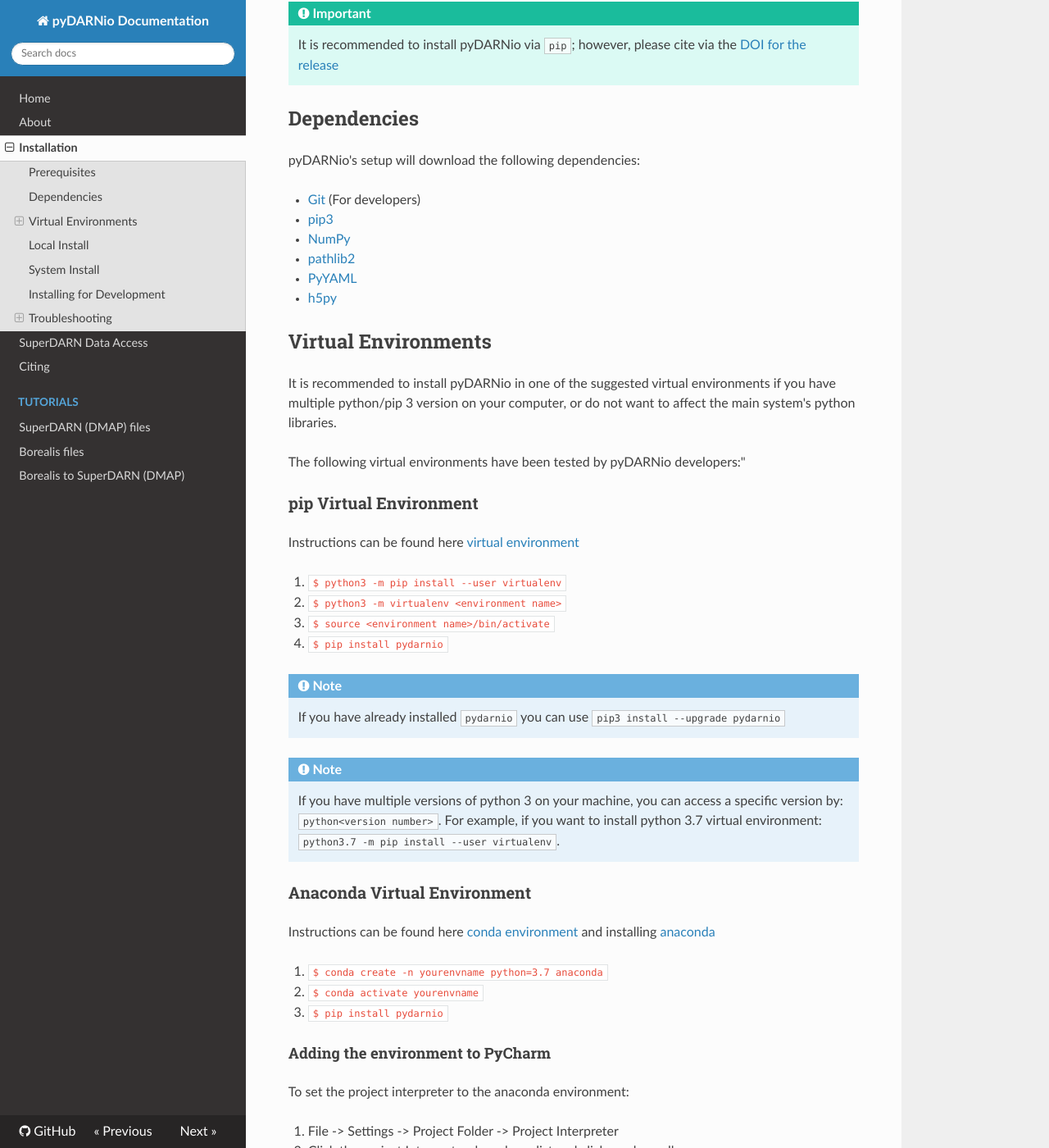
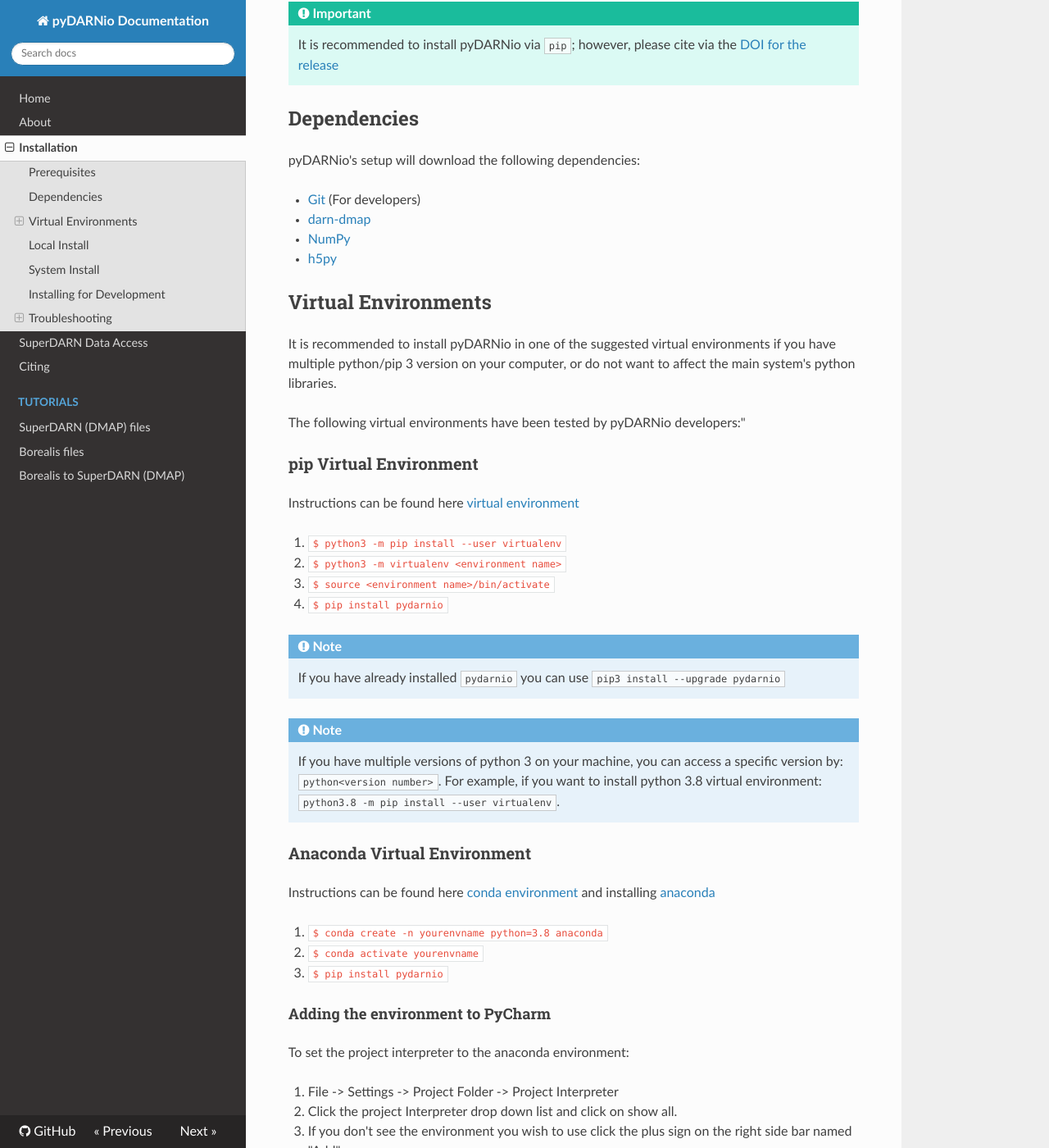
Before and after one commit to SuperDARN/pyDARNio, an MkDocs documentation site: the page built from docs/user/install.md, in a window 1280 px wide and 1400 px high, scrolled down 527 px. Shown: the whole window at 82% size. Built offline with MkDocs 1.6.1, drawn with Linux system fonts in a browser that asks for light colours; nearby versions of some CDN libraries; some of the changed text lies outside the part shown.

Commit message:
Minor docs changes for new v2 release

```diff
--- a/docs/user/install.md
+++ b/docs/user/install.md
@@ -4,8 +4,8 @@
 ---
 
 [![License: LGPL v3](https://img.shields.io/badge/License-LGPLv3-blue.svg)](https://www.gnu.org/licenses/lgpl-3.0)
-[![Python 3.7](https://img.shields.io/badge/python-3.6-blue.svg)](https://www.python.org/downloads/release/python-360/)
-![GitHub release (latest by date)](https://img.shields.io/github/v/release/superdarn/pyDARNio)
+[![Python 3.8](https://img.shields.io/badge/python-3.8-blue.svg)](https://www.python.org/downloads/release/python-380/)
+![GitHub release (latest by date)](https://img.shields.io/github/v/release/SuperDARN/pyDARNio)
 [![DOI](https://zenodo.org/badge/DOI/10.5281/zenodo.4009470.svg)](https://doi.org/10.5281/zenodo.4009470)
 
 
@@ -32,10 +32,8 @@
 pyDARNio's setup will download the following dependencies:
 
 - [Git](https://git-scm.com/) (For developers)
-- [pip3](https://help.dreamhost.com/hc/en-us/articles/115000699011-Using-pip3-to-install-Python3-modules)
+- [darn-dmap](https://github.com/SuperDARNCanada/dmap)
 - [NumPy](https://numpy.org/)
-- [pathlib2](https://docs.python.org/dev/library/pathlib.html)
-- [PyYAML](https://pyyaml.org/wiki/PyYAMLDocumentation)
 - [h5py](https://www.h5py.org/)
 
 ## Virtual Environments
@@ -56,14 +54,14 @@
 
 !!! Note
     If you have multiple versions of python 3 on your machine, you can access a specific version by: `python<version number>`.
-    For example, if you want to install python 3.7 virtual environment: `python3.7 -m pip install --user virtualenv`.
+    For example, if you want to install python 3.8 virtual environment: `python3.8 -m pip install --user virtualenv`.
 
 ### Anaconda Virtual Environment
 Instructions can be found here [conda environment](https://uoa-eresearch.github.io/eresearch-cookbook/recipe/2014/11/20/conda/) and installing [anaconda](https://docs.anaconda.com/anaconda/install/)
 
-1. `$ conda create -n yourenvname python=3.7 anaconda`
+1. `$ conda create -n yourenvname python=3.8 anaconda`
 2. `$ conda activate yourenvname`
-* `$ pip install pydarnio`
+3. `$ pip install pydarnio`
 
 #### Adding the environment to PyCharm
 
@@ -95,7 +93,7 @@
 `$ pip3 install . --user`
 
 !!! Note
-    If `pip --version` is pointing to python 3.7+ then you can use `pip install . --user` instead.
+    If `pip --version` is pointing to python 3.8+ then you can use `pip install . --user` instead.
 
 !!! Warning
     Do not install pyDARNio with `python setup.py install` as this may install other libraries pyDARNio requires in a local directory causing issues down the road.
--- a/setup.cfg
+++ b/setup.cfg
@@ -1,7 +1,7 @@
 [metadata]
 license_files = LICENSE
 name = pydarnio
-version = 1.3
+version = 2.0
 author = SuperDARN
 long_description = file: README.md
 long_description_content_type = text/markdown
```
Also changed, not shown: other parts of docs/user/install.md (+1 -1 lines), README.md (+7 -7 lines).
